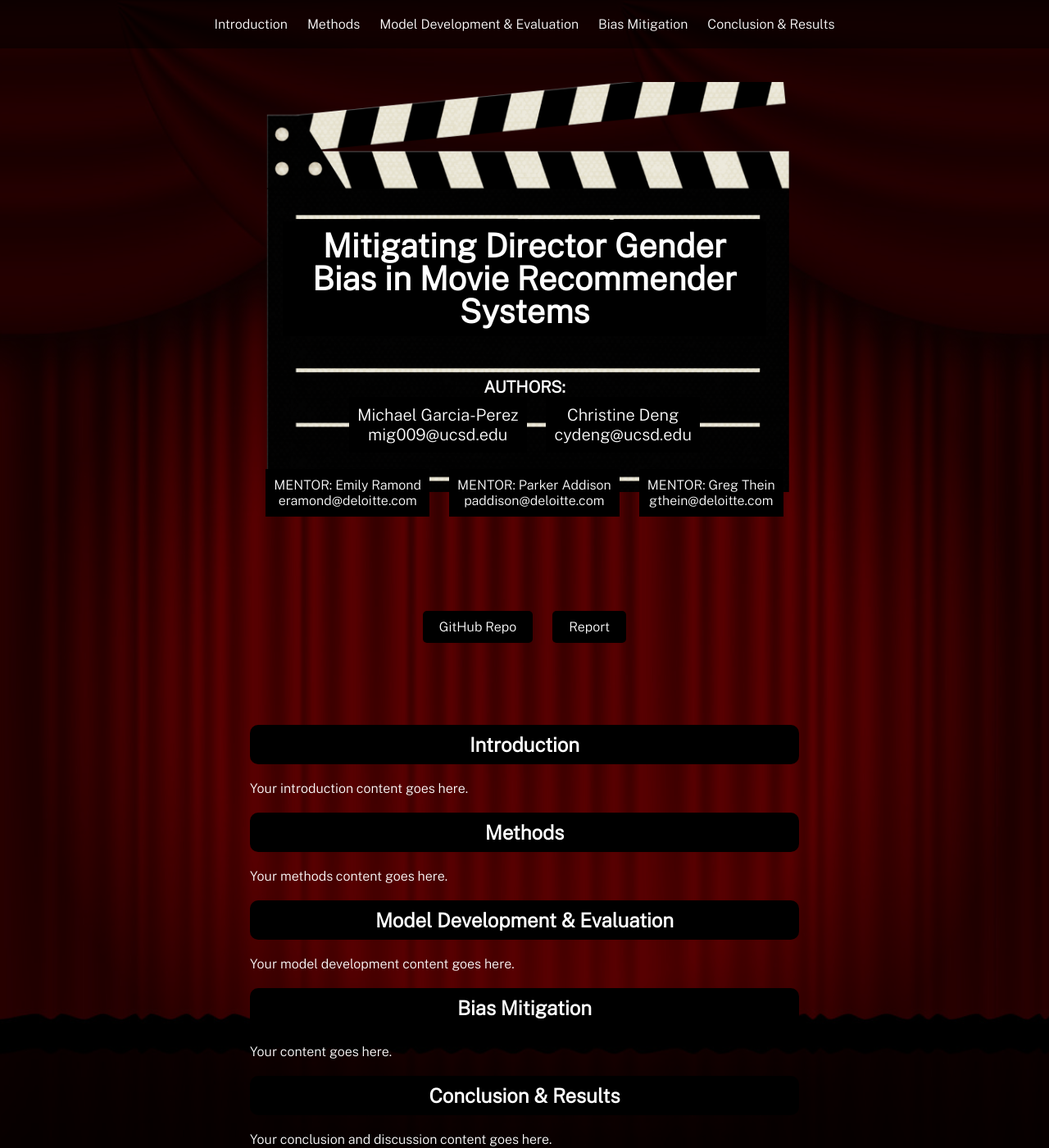
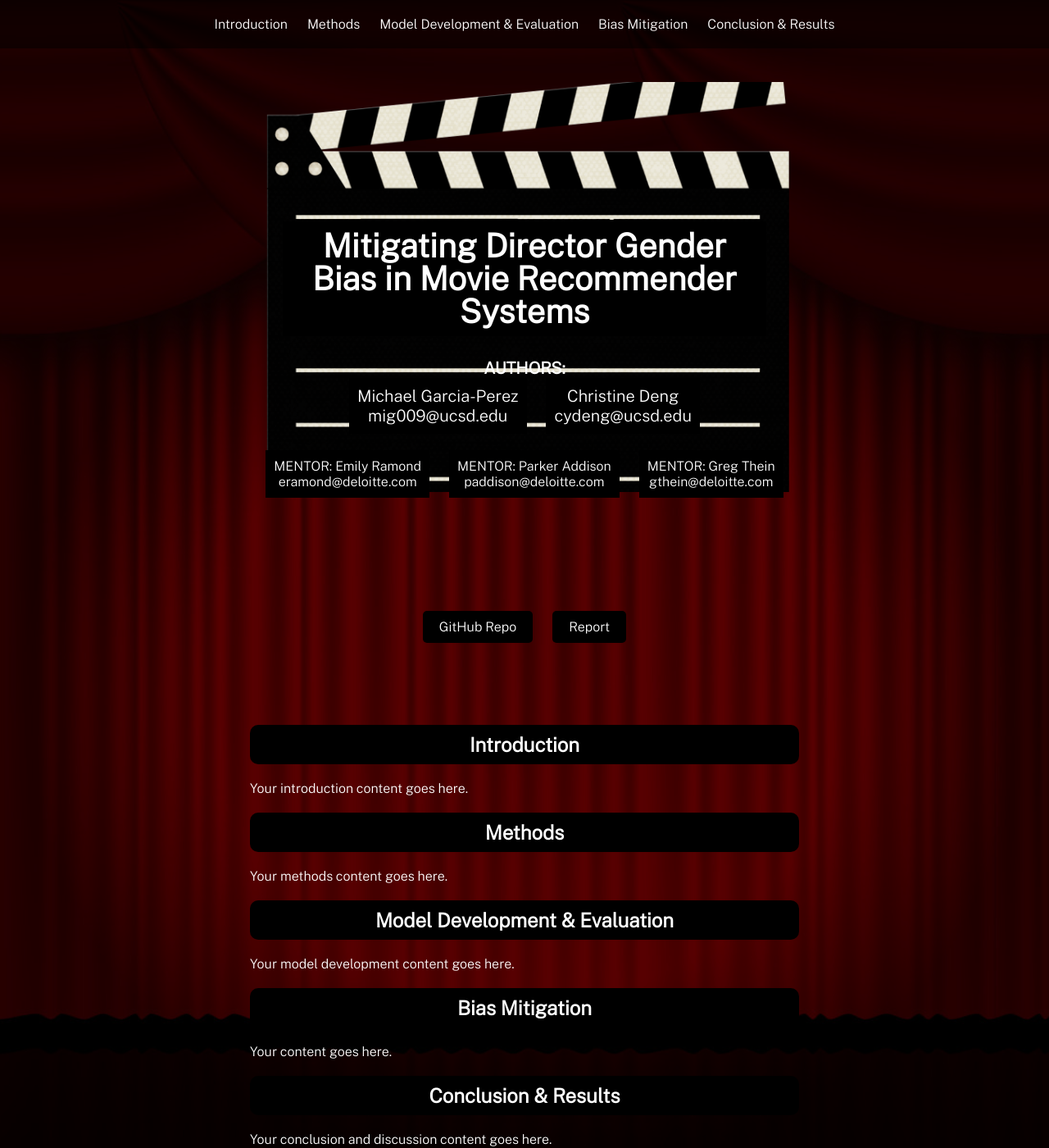
Before and after one commit to michael-garciaperez/DSC180A-Methodology-5, a Jekyll site: the page built from index.md, in a window 1280 px wide and 1400 px high. Shown: the whole window at 82% size. Built offline with Jekyll 4.4.1, drawn with Linux system fonts in a browser that asks for light colours.

Commit message:
Update style.scss

```diff
--- a/assets/css/style.scss
+++ b/assets/css/style.scss
@@ -58,7 +58,7 @@ header h1 {
 
 .author-mentor-container {
   text-align: center;
-  margin-top: 50px; /* Adjusted margin-top for the authors */
+  margin-top: 20px; /* Adjusted margin-top for the authors */
 }
 
 .author-mentor-container p {
```
